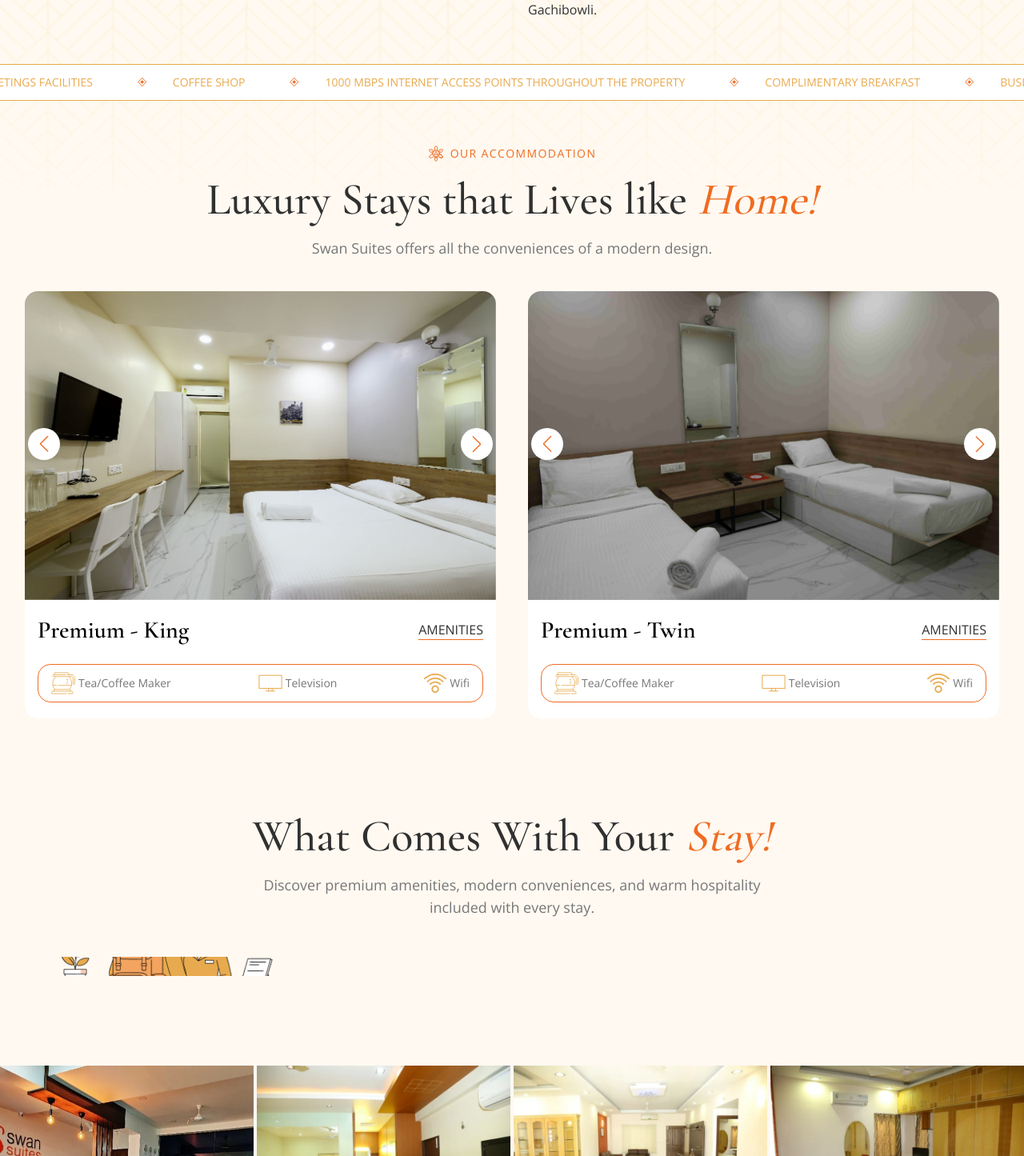
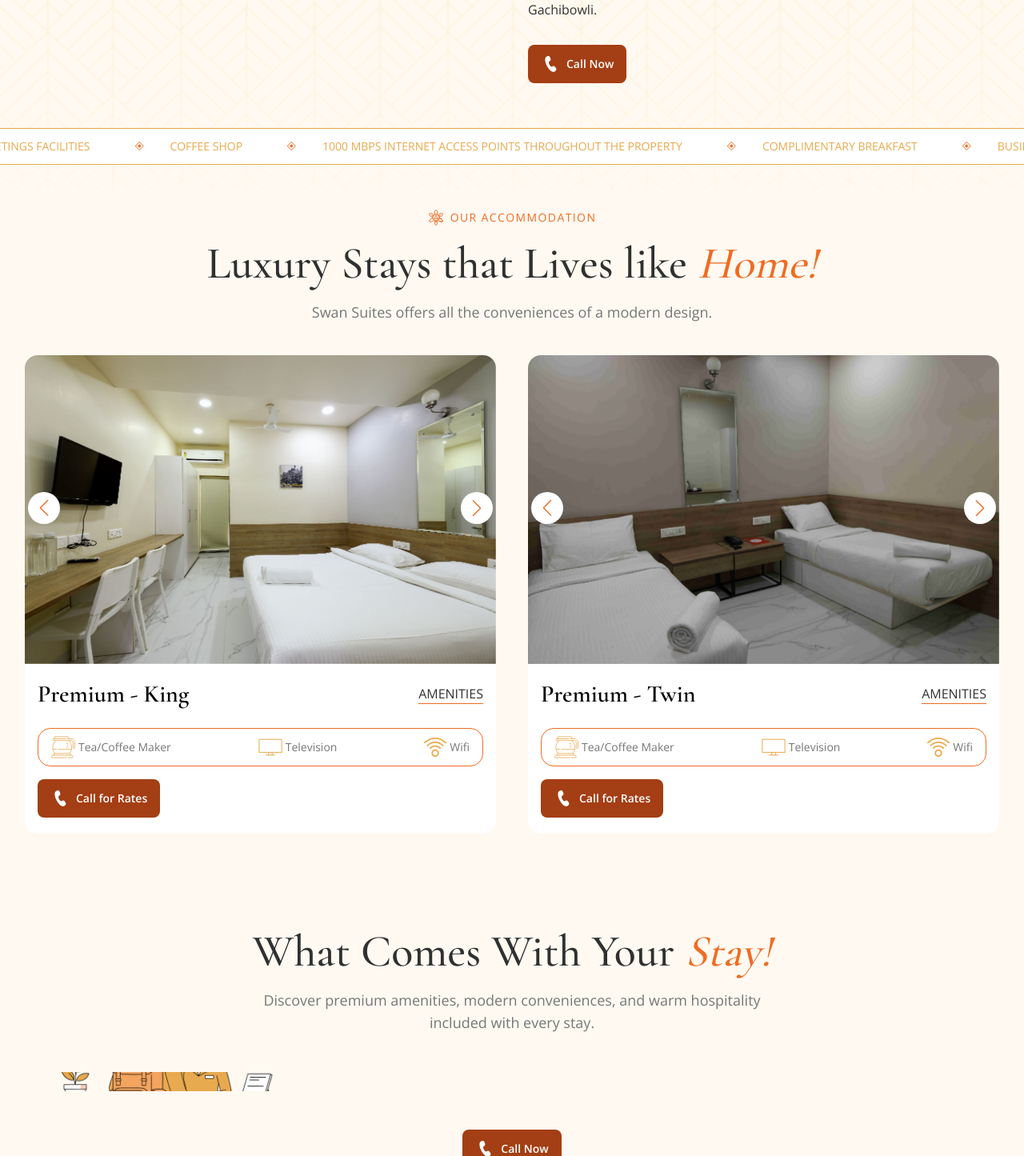
Before and after one commit to fielmente8777/swansuites, a Next.js app: page /landing-page in a window 1280 px wide. Shown: the part 1355-2800 px from the top of the page at 80% size. Built offline with nearby package versions, Linux system fonts and the light colour scheme.

Commit message:
Restore click-to-call buttons across the Swan Suites landing page

```diff
--- a/src/app/landing-page/components/Attractions.tsx
+++ b/src/app/landing-page/components/Attractions.tsx
@@ -1,3 +1,4 @@
+import LandingCallButton from "@/components/buttons/LandingCallButton";
 import { SectionWithContainer } from "@/components/sectionComponants";
 import { SectionHeading } from "@/components/typography";
 import { Foo } from "@/utils/icons";
@@ -29,6 +30,7 @@ const Attractions: React.FC<AttractionsProps> = ({
             <SectionHeading title={subtitle} />
           </div>
           <p className="">{description}</p>
+          <LandingCallButton className="max-md:w-full" />
         </div>
         <ul className="flex flex-col gap-4 lg:text-[1.1rem]">
           {list.map((item, index) => (
--- a/src/app/landing-page/components/ComesWithYourStay.tsx
+++ b/src/app/landing-page/components/ComesWithYourStay.tsx
@@ -1,3 +1,4 @@
+import LandingCallButton from "@/components/buttons/LandingCallButton";
 import { SectionWithContainer } from "@/components/sectionComponants";
 import { SectionHeading } from "@/components/typography";
 import Image from "next/image";
@@ -53,6 +54,7 @@ const ComesWithYourStay: React.FC<ComesWithYourStayProps> = ({
           ))}
         </div>
       </div>
+      <LandingCallButton className="mx-auto max-md:w-full" />
     </SectionWithContainer>
   );
 };
--- a/src/app/landing-page/components/Features.tsx
+++ b/src/app/landing-page/components/Features.tsx
@@ -1,3 +1,4 @@
+import LandingCallButton from "@/components/buttons/LandingCallButton";
 import { SectionWithContainer } from "@/components/sectionComponants";
 import { SectionHeading } from "@/components/typography";
 import { Foo } from "@/utils/icons";
@@ -49,6 +50,7 @@ const Features: React.FC<FeaturesProps> = ({
           </div>
         ))}
       </div>
+      <LandingCallButton className="mx-auto max-md:w-full" />
     </SectionWithContainer>
   );
 };
--- a/src/app/landing-page/components/ValueProposition.tsx
+++ b/src/app/landing-page/components/ValueProposition.tsx
@@ -1,3 +1,4 @@
+import LandingCallButton from "@/components/buttons/LandingCallButton";
 import { SectionWithContainer } from "@/components/sectionComponants";
 import { SectionHeading } from "@/components/typography";
 import { Foo } from "@/utils/icons";
@@ -55,6 +56,7 @@ const ValueProposition: React.FC<ValuePropositionProps> = ({
               </p>
             ))}
           </div>
+          <LandingCallButton className="max-md:w-full" />
         </div>
       </div>
     </SectionWithContainer>
--- a/src/app/landing-page/components/cards/AccommodationsCards.tsx
+++ b/src/app/landing-page/components/cards/AccommodationsCards.tsx
@@ -1,6 +1,7 @@
 "use client";
 
 import { AccommodationsProps } from "@/@types/type";
+import LandingCallButton from "@/components/buttons/LandingCallButton";
 import AmenityPopUpButton from "@/components/pop-up/AmenityPopUpButton";
 import Amenities from "@/components/sliders/Amenities";
 import SwiperCarousel from "@/components/sliders/SwiperCarousel";
@@ -60,6 +61,7 @@ const AccommodationsCards: React.FC<AccommodationsProps["rooms"][0]> = ({
           <Amenities items={amenities} />
         </div>
         {/* <p className="lg:text-lg">{description}</p> */}
+        <LandingCallButton label="Call for Rates" className="max-md:w-full" />
       </div>
     </div>
   );
--- a/src/components/banners/ImageBanner.tsx
+++ b/src/components/banners/ImageBanner.tsx
@@ -1,4 +1,5 @@
 import Image from "next/image";
+import LandingCallButton from "../buttons/LandingCallButton";
 import { Container, Section } from "../sectionComponants";
 import LandingNavbar from "../navbar/LandingNavbar";
 
@@ -48,6 +49,7 @@ const ImageBanner: React.FC<ImageBannerProps> = ({
             {description}
           </p>
           <div className="bg-background py-6 px-1.5 rounded-[20px] mt-8 flex flex-col gap-5 max-w-6xl w-full mx-auto" id="form">
+            <LandingCallButton label="Call for Availability" className="mx-auto px-5" />
             <p
               className="text-sm text-light max-w-3xl text-center mx-auto"
               dangerouslySetInnerHTML={{ __html: bookingBenefits }}
--- /dev/null
+++ b/src/components/buttons/LandingCallButton.tsx
@@ -0,0 +1,21 @@
+import { contact } from "@/utils/constent";
+import LinkButton from "./LinkButton";
+
+interface LandingCallButtonProps {
+  label?: string;
+  className?: string;
+}
+
+export default function LandingCallButton({
+  label = "Call Now",
+  className = "",
+}: LandingCallButtonProps) {
+  return (
+    <LinkButton
+      href={contact.callCta}
+      label={label}
+      callIcon
+      className={`min-h-12 justify-center rounded-lg border-none bg-[#a43e14] font-semibold text-white ${className}`}
+    />
+  );
+}
--- a/src/components/footer/LandingFooter.tsx
+++ b/src/components/footer/LandingFooter.tsx
@@ -2,6 +2,7 @@
 import { contact } from "@/utils/constent";
 import Image from "next/image";
 import Link from "next/link";
+import LandingCallButton from "../buttons/LandingCallButton";
 import LazyLoadedMap from "../map/LazyLoadedMap";
 import { Container } from "../sectionComponants";
 import { footerData } from "./footerdata";
@@ -29,6 +30,7 @@ const LandingFooter = () => {
                 className="object-contain"
               />
             </div>
+            <LandingCallButton label="Call Reservations" className="mx-auto max-md:w-full" />
           </div>
 
           {footerData.lists.map((list, index) => (
```
